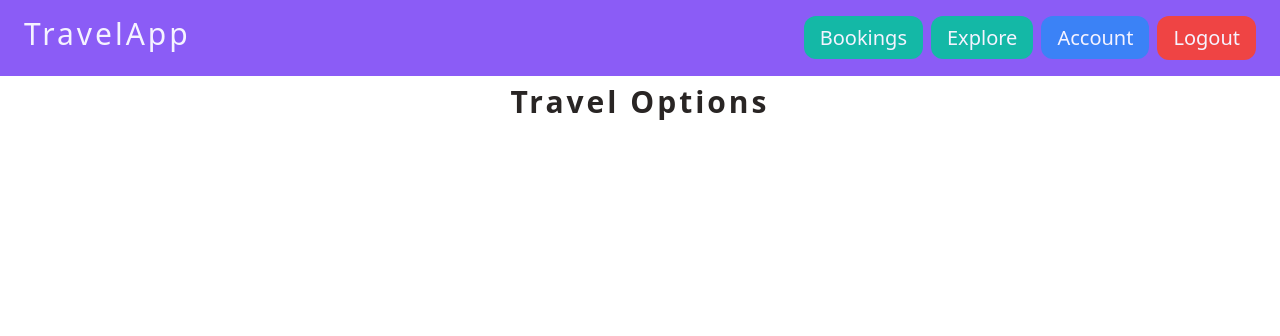
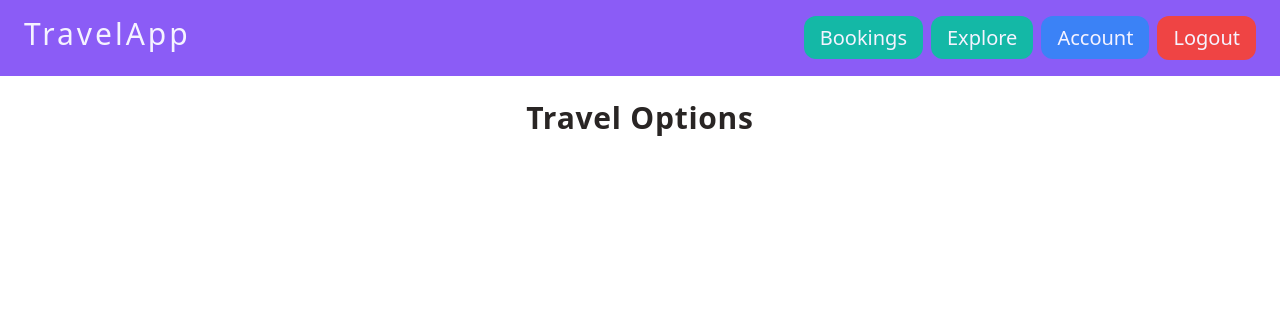
Before and after one commit to aakash1v/TravelApp, a Django app: page /dashboard/ in a window 1280 px wide. Shown: the top 336 px of the page. Run offline with Django 5.2, Linux system fonts and the light colour scheme; the visitor is signed in with stand-in values (Sample User, id 1); data that the repository does not hold is empty; some libraries are stand-ins or nearby versions.

Commit message:
updating dashboard

```diff
--- a/core/templates/core/dashboard.html
+++ b/core/templates/core/dashboard.html
@@ -2,15 +2,20 @@
 {% block title %} Dashboard {% endblock %}
 
 {% block content %}
-<div class="my-2">
-  <h1 class="text-3xl font-semibold text-stone-800 tracking-widest text-center mb-5 text-blue-950">Travel Options</h1>
+<div class="my-6">
+  <h1 class="text-3xl font-bold text-stone-800 tracking-wide text-center mb-8 text-blue-950">
+    Travel Options
+  </h1>
 
-  <div class="mx-8 my-10 p-2 rounded-sm flex flex-col justify-center items-center gap-5 h-28 ">
-  {% for option  in travel_options %}
-    <a href="{% url 'core:travel_search' option.type %}" class="bg-violet-800 hover:bg-violet-500 text-white font-semibold text-3xl flex items-center justify-center cursor-pointer rounded-full md:w-1/4 px-4 py-2">{{option.type}}</a>
-  {% endfor %}
+  <div class="mx-4 md:mx-12 grid grid-cols-2 sm:grid-cols-3 md:grid-cols-4 gap-6">
+    {% for option in travel_options %}
+      <a
+        href="{% url 'core:travel_search' option.type %}"
+        class="bg-violet-800 hover:bg-violet-600 text-white font-semibold text-lg sm:text-xl md:text-2xl text-center flex items-center justify-center rounded-2xl px-4 py-6 shadow-md transition-transform transform hover:scale-105"
+      >
+        {{ option.type }}
+      </a>
+    {% endfor %}
   </div>
-
-
 </div>
 {% endblock %}
```
